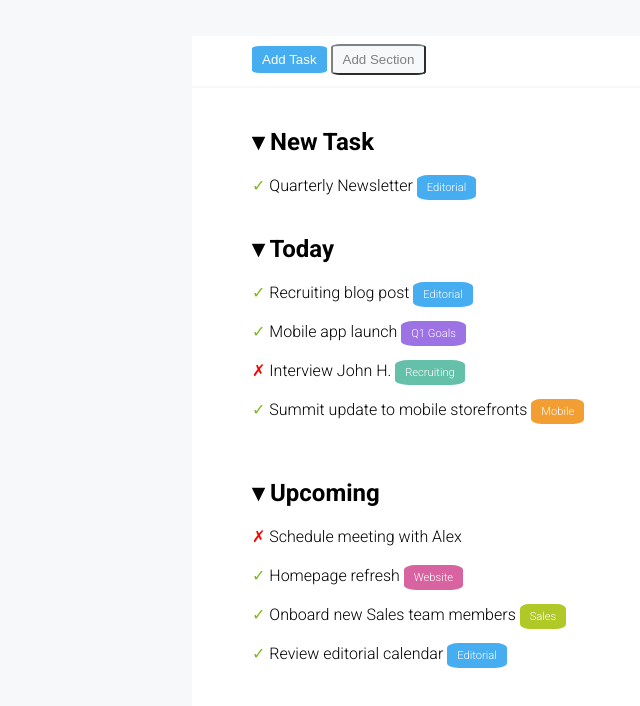
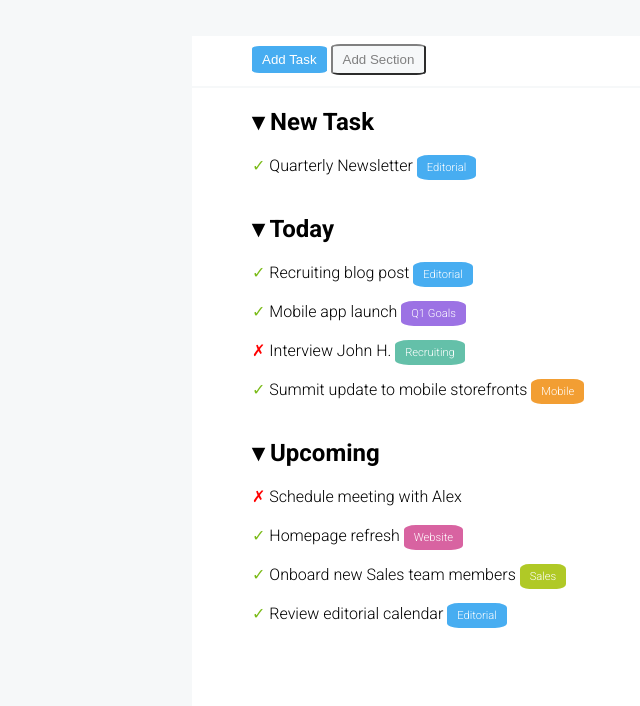
Before and after one commit to lucamagenes/html-css-toboolist, a plain HTML site: page index.html in a window 1280 px wide. Shown: the part 94-800 px from the top of the page, without its empty margins (0-640 px from the left). Drawn offline with Linux system fonts and the light colour scheme.

Commit message:
final commit

```diff
--- a/index.html
+++ b/index.html
@@ -28,11 +28,13 @@
         <div id="contenitore_lista">
             <section id="categorie">
                 <h2>&dtrif; New Task</h2>
-                <span id="chek">
-                    &check;
-                </span>
-                <span>Quarterly Newsletter</span>
-                <span id="editorial">Editorial</span>
+                <div class="to_do" >
+                    <span id="chek">
+                        &check;
+                    </span>
+                    <span>Quarterly Newsletter</span>
+                    <span id="editorial">Editorial</span>
+                </div>
             </section>
 
             <section id="categorie">
--- a/style.css
+++ b/style.css
@@ -94,7 +94,7 @@ body{
 
 h2{
     margin-bottom: 20px;
-    padding-top: 40px;
+    padding-top: 20px;
 
 }
 
```
